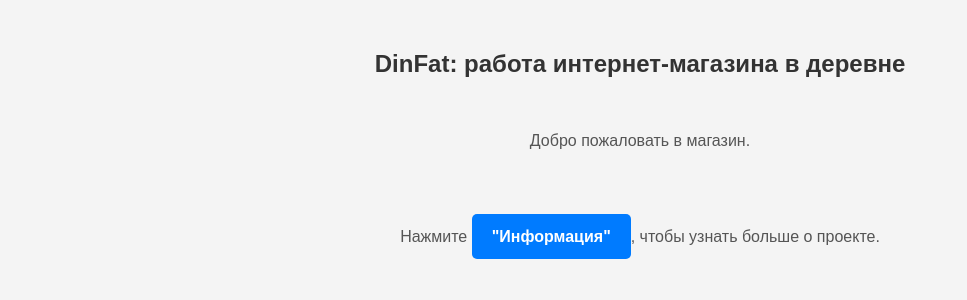
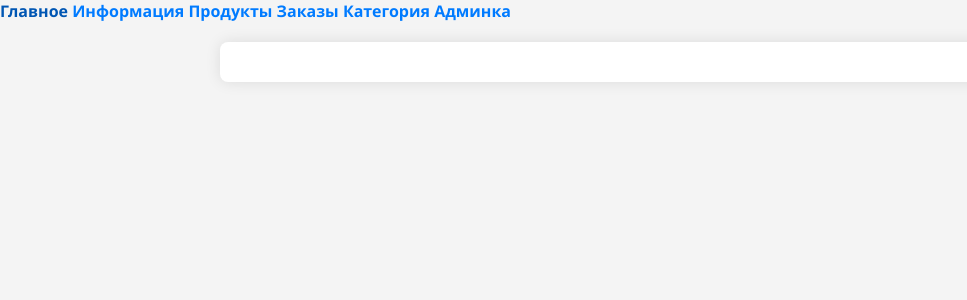
Before and after one commit to FatkhievUser23/project1, a Django app: page / in a window 1280 px wide. Shown: the top 300 px of the page, without its empty margins (0-967 px from the left). Run offline with Django 5.2, Linux system fonts and the light colour scheme.

Commit message:
Создал шаблоны и представления

```diff
--- a/core/admin.py
+++ b/core/admin.py
@@ -16,6 +16,7 @@
     list_display = ['user', 'total_price', 'date_created']
     search_fields = ['user__username']
 
+
 @admin.register(OrderItem)
 class OrderItemAdmin(admin.ModelAdmin):
     list_display = ['order', 'product', 'quantity']
--- /dev/null
+++ b/core/static/core/css/syles.css
@@ -0,0 +1,61 @@
+body {
+    margin: 0;
+    padding: 0;
+    font-family: 'Segoe UI', Tahoma, Geneva, Verdana, sans-serif;
+    background-color: #f4f4f4;
+    box-sizing: border-box;
+}
+
+header {
+    background-color: #fff;
+    color: #333;
+    text-align: center;
+    padding: 1em;
+    box-shadow: 0 2px 4px rgba(0, 0, 0, 0.1);
+    border-bottom: 2px solid #007BFF;
+}
+
+main {
+    max-width: 800px;
+    margin: 20px auto;
+    padding: 20px;
+    background-color: #fff;
+    box-shadow: 0 0 15px rgba(0, 0, 0, 0.1);
+    border-radius: 8px;
+}
+
+h1 {
+    color: #007BFF;
+    text-align: center;
+    margin-top: 50px;
+    font-size: 2em;
+}
+
+p {
+    color: #555;
+    text-align: center;
+    max-width: 600px;
+    margin: 20px auto;
+    line-height: 1.6;
+}
+
+a {
+    color: #007BFF;
+    text-decoration: none;
+    font-weight: bold;
+    transition: color 0.3s; /* изменение цвета при hover */
+}
+
+a:hover {
+    color: #0056b3;
+
+
+}
+table-container {
+    margin: 80 !important;
+    width: 10%;
+}
+
+table {
+    margin: 0 auto;
+}
--- /dev/null
+++ b/core/templates/core/base.html
@@ -0,0 +1,25 @@
+<!DOCTYPE html>
+<html lang="en">
+<head>
+    <meta charset="UTF-8">
+    <title>{% block title %}Default Title{% endblock %}</title>
+    {% load static %}
+    <link rel="stylesheet" type="text/css" href="{% static 'core/css/syles.css' %}">
+    {% block styles %}{% endblock %}
+</head>
+<body>
+    <div class="sidenav">
+        <a href="{% url 'homepage' %}">Главное</a>
+        <a href="{% url 'info' %}">Информация</a>
+        <a href="{% url 'products' %}">Продукты</a>
+        <a href="{% url 'orders' %}">Заказы</a>
+        <a href="{% url 'categories' %}">Категория</a>
+        <a href="{% url 'admin:index' %}">Админка</a>
+
+    </div>
+
+    <main>
+        {% block content %}{% endblock %}
+    </main>
+</body>
+</html>
--- a/core/templates/core/info.html
+++ b/core/templates/core/info.html
@@ -71,9 +71,8 @@
             <p>Возможность заказать удобную доставку продуктов прямо к дому клиента.</p>
         </div>
     </div>
- <p align="center">
-        <a href="{% url 'homepage' %}">Назад</a>
-    </p>
+
+
 
 </body>
 </html>
--- a/core/templates/core/mainpage.html
+++ b/core/templates/core/mainpage.html
@@ -1,57 +1,9 @@
-<!DOCTYPE html>
-<html lang="en">
-<head>
-    <meta charset="UTF-8">
-    <title>DinFat: Интернет-магазин в Деревне</title>
-    <style>
-        body {
-            font-family: Arial, sans-serif;
-            background-color: #f4f4f4;
-            margin: 0;
-            padding: 0;
-            box-sizing: border-box;
-        }
+{% extends 'core/base.html' %}
 
-        h1 {
-            color: #333;
-            text-align: center;
-            margin-top: 50px;
-            font-size: 1.5em;
-        }
+{% block title %}DinFat: Интернет-магазин в Деревне{% endblock %}
 
-        p {
-            color: #555;
-            text-align: center;
-            max-width: 600px;
-            margin: 20px auto;
-            line-height: 1.6;
-        }
 
-        main {
-            display: flex;
-            flex-direction: column;
-            align-items: center;
-            margin-top: 30px;
-        }
-
-        a {
-            display: inline-block;
-            padding: 10px 20px;
-            background-color: #007BFF;
-            color: #fff;
-            text-decoration: none;
-            border-radius: 5px;
-            transition: background-color 0.3s;
-            font-weight: bold;
-            margin-top: 20px;
-        }
-
-        a:hover {
-            background-color: #0056b3;
-        }
-    </style>
-</head>
-<body>
+{% block content %}
     <h1>
         DinFat: работа интернет-магазина в деревне
     </h1>
@@ -59,5 +11,4 @@
         <p>Добро пожаловать в магазин.</p>
         <p>Нажмите <a href="{% url 'info' %}">"Информация"</a>, чтобы узнать больше о проекте.</p>
     </main>
-</body>
-</html>
+{% endblock %}
--- a/core/urls.py
+++ b/core/urls.py
@@ -1,9 +1,14 @@
 from django.urls import path
 
-from core.views import Homepage, info
-
+from core import admin
+from core.views import Homepage, info, Base, Products, OrderView, CategoriesView
 
 urlpatterns = [
-    path('', Homepage.as_view(), name = 'homepage'),
+    path('', Base.as_view(), name = 'base'),
+    path('home/', Homepage.as_view(), name = 'homepage'),
     path('info/', info.as_view(), name = 'info'),
+    path('products/', Products.as_view(), name = 'products'),
+    path('orders/', OrderView.as_view(), name='orders'),
+    path('categories/', CategoriesView.as_view(), name='categories'),
+
 ]
--- a/core/views.py
+++ b/core/views.py
@@ -2,7 +2,14 @@
 from django.shortcuts import render
 from django.views import View
 
+from core.models import Product
+from core.models import Order
+from core.models import Category
 
+
+class Base(View):
+    def get(self, request):
+        return render(request=request, template_name='core/base.html')
 class Homepage(View):
     def get(self, request):
         return render(request=request, template_name='core/mainpage.html')
@@ -11,3 +18,17 @@
     def get(self, request):
         context = {'title': 'Информация о моем проекте'}
         return render(request=request, template_name='core/info.html')
+class Products(View):
+    def get(self, request):
+        products = Product.objects.all()
+        return render(request, 'core/products.html', {'products': products})
+
+class OrderView(View):
+    def get(self, request):
+        orders = Order.objects.all()
+        return render(request, 'core/order.html', {'orders': orders})
+
+class CategoriesView(View):
+    def get(self, request):
+        categories = Category.objects.all()
+        return render(request, 'core/category.html', {'categories': categories})
```
Also changed, not shown: core/templates/core/category.html (added, +25 -0 lines), core/templates/core/order.html (added, +25 -0 lines), core/templates/core/products.html (added, +25 -0 lines), db.sqlite3, 1 other file.
